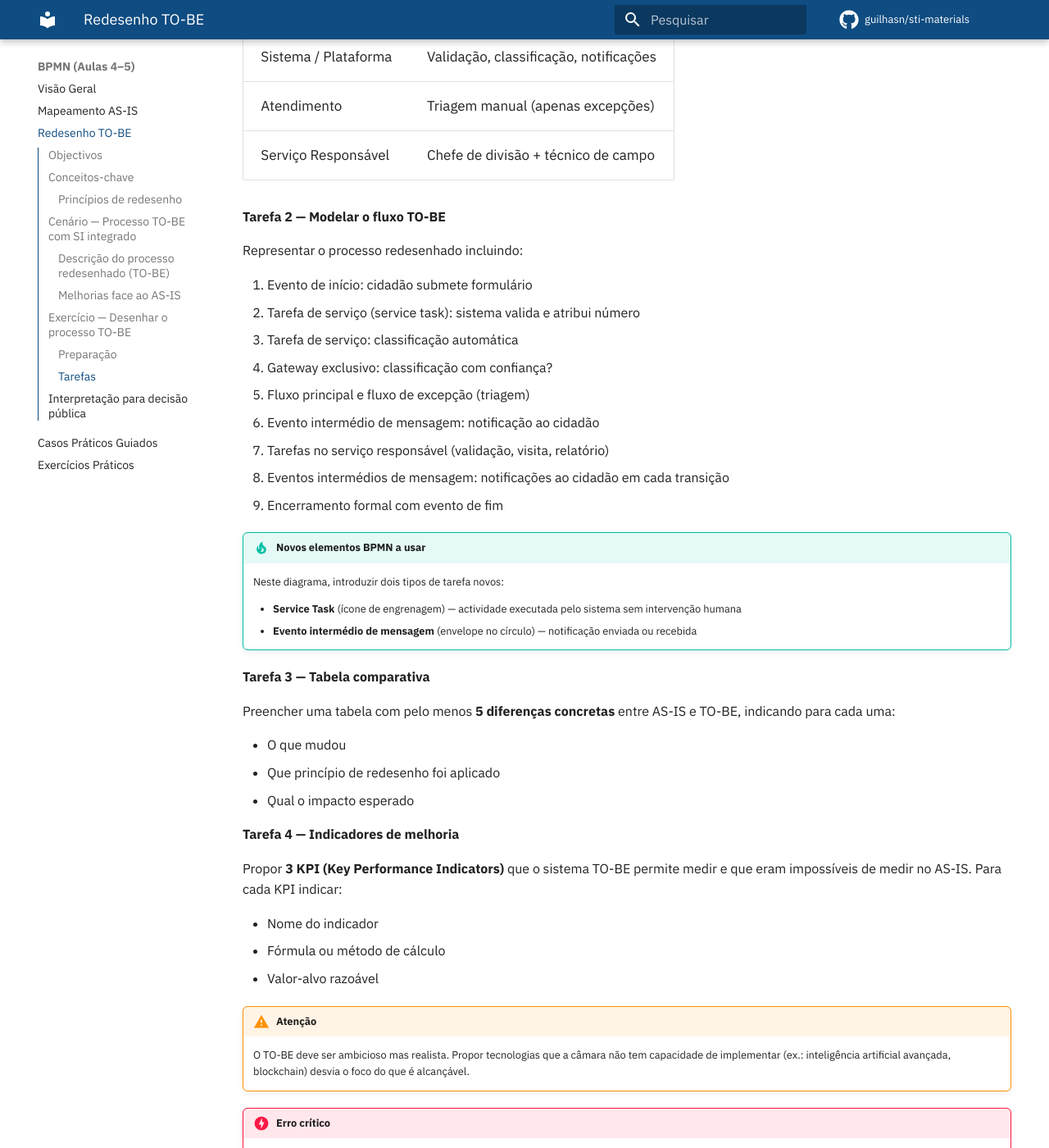
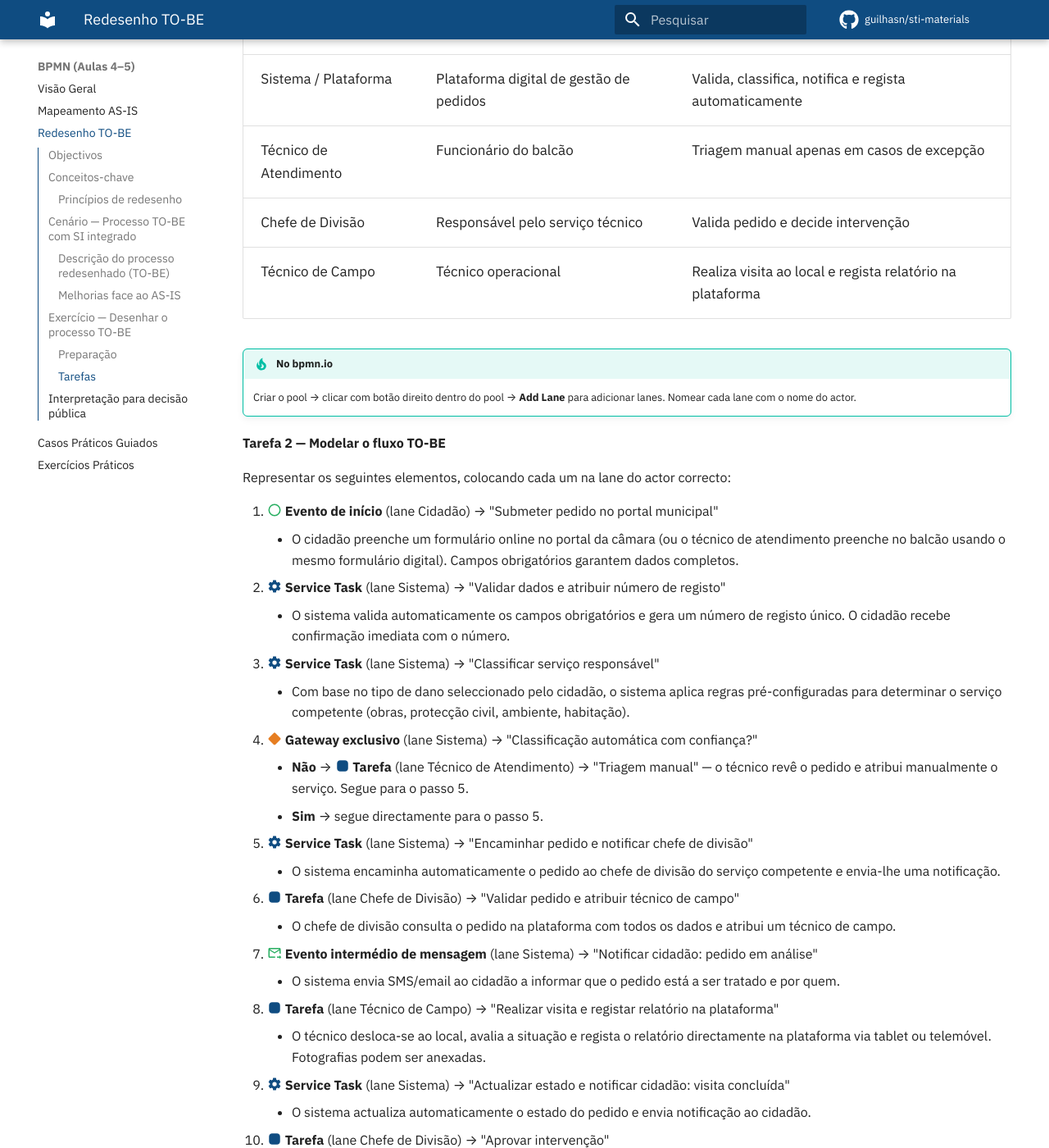
Before and after one commit to guilhasn/sti-materials, an MkDocs documentation site: the page built from docs/bpmn/aula-05.md, in a window 1280 px wide and 1400 px high, scrolled down 3087 px. Shown: the whole window at 82% size. Built offline with MkDocs 1.6.1 and Material for MkDocs 9.7.7, drawn with Linux system fonts in a browser that asks for light colours; comment, search, counter and statistics services are not loaded; some of the changed text lies outside the part shown.

Commit message:
Melhora detalhe das tarefas AS-IS e TO-BE e remove prefixos de aula
- Aula 04: fluxo simplificado com descrições detalhadas por passo,
  anotações concretas com tabela, títulos sem "Aula N —"
- Aula 05: Tarefa 2 detalhada passo-a-passo com elementos BPMN,
  lanes e descrição contextual (mesmo padrão do AS-IS), 5 lanes
  incluindo Sistema/Plataforma, títulos sem "Aula N —"

Co-Authored-By: Claude Opus 4.6 <noreply@anthropic.com>

```diff
--- a/docs/bpmn/aula-05.md
+++ b/docs/bpmn/aula-05.md
@@ -71,36 +71,55 @@
 
 ### Tarefas
 
-**Tarefa 1 — Novas lanes**
+**Tarefa 1 — Estrutura base**
 
-Actualizar a estrutura de lanes para reflectir o papel do sistema:
+Criar **1 pool** (Câmara Municipal de Pombal — Processo Redesenhado) com **5 lanes**:
 
-| Lane | Actor |
-|------|-------|
-| Cidadão | Inicia pedido (online ou presencial) |
-| Sistema / Plataforma | Validação, classificação, notificações |
-| Atendimento | Triagem manual (apenas excepções) |
-| Serviço Responsável | Chefe de divisão + técnico de campo |
+| Lane | Quem é | O que faz neste processo |
+|------|--------|--------------------------|
+| Cidadão | Munícipe afectado pela tempestade | Submete pedido e recebe notificações |
+| Sistema / Plataforma | Plataforma digital de gestão de pedidos | Valida, classifica, notifica e regista automaticamente |
+| Técnico de Atendimento | Funcionário do balcão | Triagem manual apenas em casos de excepção |
+| Chefe de Divisão | Responsável pelo serviço técnico | Valida pedido e decide intervenção |
+| Técnico de Campo | Técnico operacional | Realiza visita ao local e regista relatório na plataforma |
+
+!!! tip "No bpmn.io"
+    Criar o pool → clicar com botão direito dentro do pool → **Add Lane** para adicionar lanes. Nomear cada lane com o nome do actor.
 
 **Tarefa 2 — Modelar o fluxo TO-BE**
 
-Representar o processo redesenhado incluindo:
+Representar os seguintes elementos, colocando cada um na lane do actor correcto:
 
-1. Evento de início: cidadão submete formulário
-2. Tarefa de serviço (service task): sistema valida e atribui número
-3. Tarefa de serviço: classificação automática
-4. Gateway exclusivo: classificação com confiança?
-5. Fluxo principal e fluxo de excepção (triagem)
-6. Evento intermédio de mensagem: notificação ao cidadão
-7. Tarefas no serviço responsável (validação, visita, relatório)
-8. Eventos intermédios de mensagem: notificações ao cidadão em cada transição
-9. Encerramento formal com evento de fim
+1. :material-circle-outline:{ .icon-green } **Evento de início** (lane Cidadão) → "Submeter pedido no portal municipal"
+    - O cidadão preenche um formulário online no portal da câmara (ou o técnico de atendimento preenche no balcão usando o mesmo formulário digital). Campos obrigatórios garantem dados completos.
+2. :material-cog:{ .icon-blue } **Service Task** (lane Sistema) → "Validar dados e atribuir número de registo"
+    - O sistema valida automaticamente os campos obrigatórios e gera um número de registo único. O cidadão recebe confirmação imediata com o número.
+3. :material-cog:{ .icon-blue } **Service Task** (lane Sistema) → "Classificar serviço responsável"
+    - Com base no tipo de dano seleccionado pelo cidadão, o sistema aplica regras pré-configuradas para determinar o serviço competente (obras, protecção civil, ambiente, habitação).
+4. :material-rhombus:{ .icon-orange } **Gateway exclusivo** (lane Sistema) → "Classificação automática com confiança?"
+    - **Não** → :material-square-rounded:{ .icon-blue } **Tarefa** (lane Técnico de Atendimento) → "Triagem manual" — o técnico revê o pedido e atribui manualmente o serviço. Segue para o passo 5.
+    - **Sim** → segue directamente para o passo 5.
+5. :material-cog:{ .icon-blue } **Service Task** (lane Sistema) → "Encaminhar pedido e notificar chefe de divisão"
+    - O sistema encaminha automaticamente o pedido ao chefe de divisão do serviço competente e envia-lhe uma notificação.
+6. :material-square-rounded:{ .icon-blue } **Tarefa** (lane Chefe de Divisão) → "Validar pedido e atribuir técnico de campo"
+    - O chefe de divisão consulta o pedido na plataforma com todos os dados e atribui um técnico de campo.
+7. :material-email-arrow-right-outline:{ .icon-green } **Evento intermédio de mensagem** (lane Sistema) → "Notificar cidadão: pedido em análise"
+    - O sistema envia SMS/email ao cidadão a informar que o pedido está a ser tratado e por quem.
+8. :material-square-rounded:{ .icon-blue } **Tarefa** (lane Técnico de Campo) → "Realizar visita e registar relatório na plataforma"
+    - O técnico desloca-se ao local, avalia a situação e regista o relatório directamente na plataforma via tablet ou telemóvel. Fotografias podem ser anexadas.
+9. :material-cog:{ .icon-blue } **Service Task** (lane Sistema) → "Actualizar estado e notificar cidadão: visita concluída"
+    - O sistema actualiza automaticamente o estado do pedido e envia notificação ao cidadão.
+10. :material-square-rounded:{ .icon-blue } **Tarefa** (lane Chefe de Divisão) → "Aprovar intervenção"
+    - O chefe de divisão analisa o relatório na plataforma e aprova o tipo de intervenção necessária. O sistema regista a decisão e actualiza prazos.
+11. :material-cog:{ .icon-blue } **Service Task** (lane Sistema) → "Encerrar pedido e notificar cidadão"
+    - Após execução da intervenção, o pedido é encerrado formalmente no sistema com data, descrição e custo. O cidadão recebe notificação final e pode avaliar o serviço.
+12. :material-circle:{ .icon-red } **Evento de fim** (lane Sistema) → "Pedido encerrado formalmente"
 
 !!! tip "Novos elementos BPMN a usar"
-    Neste diagrama, introduzir dois tipos de tarefa novos:
+    Neste diagrama, introduzir dois tipos de elemento novos:
 
-    - **Service Task** (ícone de engrenagem) — actividade executada pelo sistema sem intervenção humana
-    - **Evento intermédio de mensagem** (envelope no círculo) — notificação enviada ou recebida
+    - :material-cog: **Service Task** (rectângulo com engrenagem) — actividade executada pelo sistema sem intervenção humana
+    - :material-email-arrow-right-outline: **Evento intermédio de mensagem** (círculo duplo com envelope) — notificação enviada ao cidadão
 
 **Tarefa 3 — Tabela comparativa**
 
```
Also changed, not shown: other parts of docs/bpmn/aula-05.md (+1 -1 lines), docs/bpmn/aula-04.md (+26 -10 lines).
